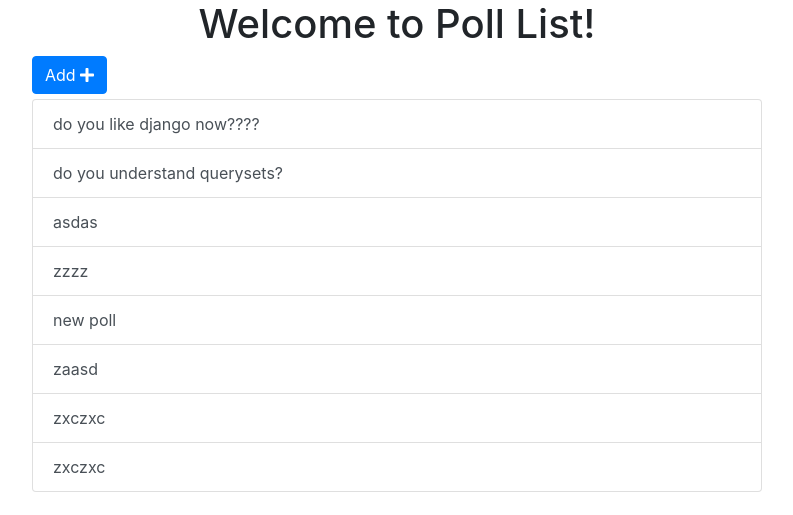
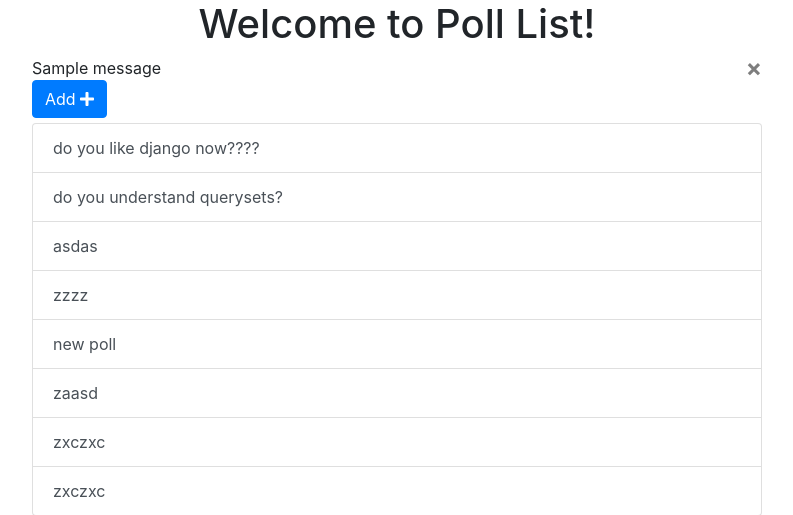
Before and after one commit to highfivecode/PollMe---Django-2.0, a Django app: page /polls/list/ in a window 1280 px wide. Shown: the part 56-571 px from the top of the page, without its empty margins (243-1036 px from the left). Run offline with Django 3.2, Linux system fonts and the light colour scheme; a user stored in the database is signed in; data comes from the database, SQL or seed files in the repository; both versions use the stored data as it was after the commit; one stand-in notice (Sample message) is shown; some libraries are stand-ins or nearby versions.

Commit message:
57 - Showing Bootstrap Alerts to the User

```diff
--- a/polls/templates/polls/polls_list.html
+++ b/polls/templates/polls/polls_list.html
@@ -13,6 +13,16 @@
   <h1 class='text-center'>Welcome to Poll List!</h1>
   <div class="row">
     <div class="col-sm-8 offset-sm-2">
+      {% if messages %}
+          {% for message in messages %}
+          <div {% if message.tags %} class="{{ message.tags }}"{% endif %}>
+            {{message}}
+            <button type="button" class="close" data-dismiss="alert" aria-label="Close">
+               <span aria-hidden="true">&times;</span>
+             </button>
+          </div>
+          {% endfor %}
+      {% endif %}
       <a href="{% url 'polls:add' %}" class="btn btn-primary" style="margin-bottom: 5px">Add <i class="fas fa-plus"></i> </a>
       <div class="list-group">
         {% for poll in polls %}
--- a/polls/views.py
+++ b/polls/views.py
@@ -38,6 +38,11 @@ def add_poll(request):
                                     poll = new_poll,
                                     choice_text=form.cleaned_data['choice2']
                                 ).save()
+            messages.success(
+                            request,
+                            'Poll and Choices added!',
+                            extra_tags='alert alert-success alert-dismissible fade show'
+                            )
             return redirect('polls:list')
     else:
         form = PollForm()
```
Also changed, not shown: db.sqlite3.
